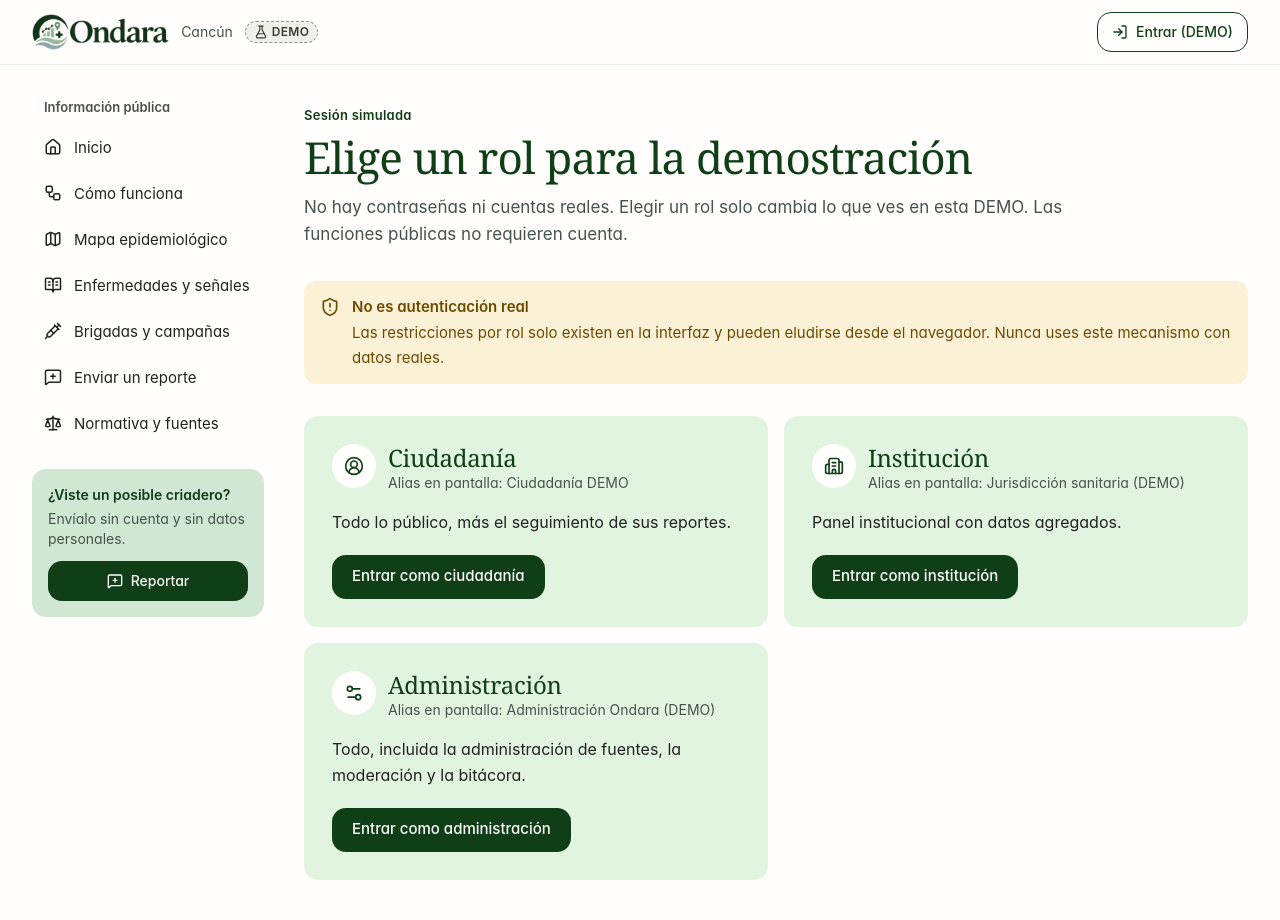
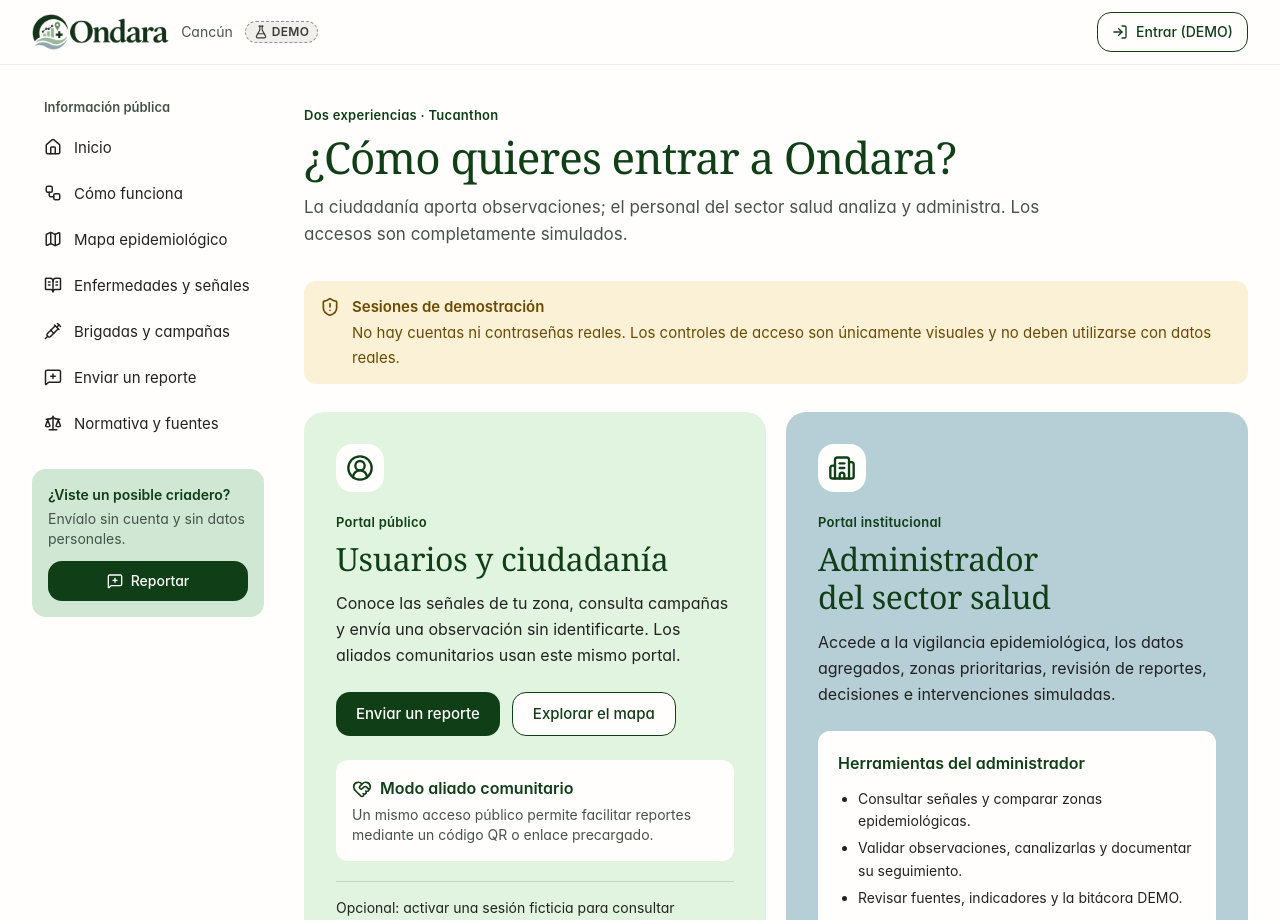
Before and after one commit to FranCiscoK18/TucanthonV3, a React (Vite) app: page /acceso in a window 1280 px wide. Shown: the top 920 px of the page. Built offline with nearby package versions, Linux system fonts and the light colour scheme.

Commit message:
feat(frontend): unificar en dos perfiles, ciudadanía y administrador de salud

```diff
--- a/src/app/access.ts
+++ b/src/app/access.ts
@@ -17,7 +17,7 @@ export type AreaId =
   | 'administracion';
 
 
-const EVERYONE: readonly UserRole[] = ['invitado', 'ciudadano', 'institucion', 'admin'];
+const EVERYONE: readonly UserRole[] = ['invitado', 'ciudadano', 'admin'];
 
 export const AREA_ROLES: Record<AreaId, readonly UserRole[]> = {
   inicio: EVERYONE,
@@ -28,7 +28,7 @@ export const AREA_ROLES: Record<AreaId, readonly UserRole[]> = {
   reportar: EVERYONE,
   normativa: EVERYONE,
   'mis-reportes': ['ciudadano', 'admin'],
-  institucion: ['institucion', 'admin'],
+  institucion: ['admin'],
   administracion: ['admin'],
 };
 
--- a/src/app/navigation.ts
+++ b/src/app/navigation.ts
@@ -33,8 +33,8 @@ export const NAV_ITEMS: NavItem[] = [
   { area: 'reportar', to: '/reportar', label: 'Enviar un reporte', shortLabel: 'Reportar', icon: MessageSquarePlus, group: 'publico' },
   { area: 'normativa', to: '/normativa', label: 'Normativa y fuentes', shortLabel: 'Normativa', icon: Scale, group: 'publico' },
   { area: 'mis-reportes', to: '/mis-reportes', label: 'Mis reportes', shortLabel: 'Mis reportes', icon: ClipboardList, group: 'cuenta' },
-  { area: 'institucion', to: '/institucion', label: 'Panel institucional', shortLabel: 'Panel', icon: Building2, group: 'gestion' },
-  { area: 'administracion', to: '/administracion', label: 'Administración', shortLabel: 'Admin', icon: Settings2, group: 'gestion' },
+  { area: 'institucion', to: '/institucion', label: 'Centro de vigilancia', shortLabel: 'Vigilancia', icon: Building2, group: 'gestion' },
+  { area: 'administracion', to: '/administracion', label: 'Gestión de reportes', shortLabel: 'Reportes', icon: Settings2, group: 'gestion' },
 ];
 
 export const NAV_GROUP_LABELS: Record<NavItem['group'], string> = {
@@ -51,7 +51,6 @@ export function navItemsFor(role: UserRole): NavItem[] {
 const TAB_PRIORITY: Record<UserRole, AreaId[]> = {
   invitado: ['inicio', 'mapa', 'reportar', 'brigadas'],
   ciudadano: ['inicio', 'mapa', 'reportar', 'mis-reportes'],
-  institucion: ['inicio', 'institucion', 'mapa', 'enfermedades'],
   admin: ['inicio', 'institucion', 'administracion', 'mapa'],
 };
 
--- a/src/components/layout/Header.tsx
+++ b/src/components/layout/Header.tsx
@@ -1,4 +1,4 @@
-import { Building2, CircleUserRound, LogIn, LogOut, Settings2, type LucideIcon } from 'lucide-react';
+import { CircleUserRound, LogIn, LogOut, Settings2, type LucideIcon } from 'lucide-react';
 import { useState } from 'react';
 import { Link, useNavigate } from 'react-router';
 import { useSession } from '../../app/session';
@@ -10,7 +10,6 @@ import { ButtonLink } from '../ui/Button';
 const roleIcons: Record<UserRole, LucideIcon> = {
   invitado: CircleUserRound,
   ciudadano: CircleUserRound,
-  institucion: Building2,
   admin: Settings2,
 };
 
--- a/src/config/roles.ts
+++ b/src/config/roles.ts
@@ -4,22 +4,19 @@ import type { SessionRole, UserRole } from '../types';
 export const roleLabels: Record<UserRole, string> = {
   invitado: 'Invitado',
   ciudadano: 'Ciudadanía',
-  institucion: 'Institución',
-  admin: 'Administración',
+  admin: 'Administrador de salud',
 };
 
 /** Alias genérico de cada rol: la DEMO nunca pide ni guarda un nombre real. */
 export const roleAliases: Record<SessionRole, string> = {
   ciudadano: 'Ciudadanía DEMO',
-  institucion: 'Jurisdicción sanitaria (DEMO)',
-  admin: 'Administración Ondara (DEMO)',
+  admin: 'Autoridad sanitaria (DEMO)',
 };
 
 export const roleAccessSummary: Record<UserRole, string> = {
   invitado: 'Inicio, cómo funciona, mapa, enfermedades, brigadas y normativa. Puede enviar reportes.',
   ciudadano: 'Todo lo público, más el seguimiento de sus reportes.',
-  institucion: 'Panel institucional con datos agregados.',
-  admin: 'Todo, incluida la administración de fuentes, la moderación y la bitácora.',
+  admin: 'Centro de vigilancia, decisiones simuladas, revisión de reportes, fuentes y bitácora.'
 };
 
-export const sessionRoles: SessionRole[] = ['ciudadano', 'institucion', 'admin'];
+export const sessionRoles: SessionRole[] = ['ciudadano', 'admin'];
--- a/src/pages/AdminPage.tsx
+++ b/src/pages/AdminPage.tsx
@@ -633,13 +633,13 @@ function ModulesSection() {
 }
 
 export function AdminPage() {
-  useDocumentTitle('Administración');
+  useDocumentTitle('Gestión de reportes');
   const [auditKey, setAuditKey] = useState(0);
   return (
     <>
       <PageHeader
-        eyebrow="Rol administración DEMO"
-        title="Administración"
+        eyebrow="Administrador del sector salud · DEMO"
+        title="Gestión y validación de reportes"
         description="Fuentes de datos, moderación, bitácora y separación de módulos. Todas las acciones son simuladas."
         meta={<DemoTag />}
       />
--- a/src/pages/HowItWorksPage.tsx
+++ b/src/pages/HowItWorksPage.tsx
@@ -199,7 +199,7 @@ export function HowItWorksPage() {
           <ul className="mt-4 list-disc space-y-2 pl-5 leading-relaxed">
             <li>No se cobra a la ciudadanía por reportar ni por consultar información.</li>
             <li>No hay comisiones por pacientes ni por referencias médicas.</li>
-            <li>El directorio es informativo: aparecer en él no depende de pagos.</li>
+            <li>Los aliados comunitarios utilizan el portal ciudadano para facilitar observaciones sin acceder a datos personales.</li>
             <li>Esta DEMO no presupone ningún subsidio ni adjudicación.</li>
           </ul>
         </div>
--- a/src/pages/InstitutionalPage.tsx
+++ b/src/pages/InstitutionalPage.tsx
@@ -247,7 +247,7 @@ function PilotSection() {
 }
 
 export function InstitutionalPage() {
-  useDocumentTitle('Panel institucional');
+  useDocumentTitle('Centro de vigilancia');
   const { session } = useSession();
   const [filters, setFilters] = useState<InstitutionalFilters>({ regionId: 'todas', period: 'ultimas-4' });
   const summary = useAsync(() => getInstitutionalSummary(filters), [filters]);
@@ -260,8 +260,8 @@ export function InstitutionalPage() {
     setExporting(true);
     setExportMessage(null);
     try {
-      const role = session?.role ?? 'institucion';
-      const result = await exportAggregatedReportsCsv(filters, { role, label: session?.alias ?? roleAliases.institucion });
+      const role = session?.role ?? 'admin';
+      const result = await exportAggregatedReportsCsv(filters, { role, label: session?.alias ?? roleAliases.admin });
       downloadCsv(result.filename, result.content);
       setExportMessage({
         tone: 'tip',
@@ -278,8 +278,8 @@ export function InstitutionalPage() {
     <>
       <PageHeader
         eyebrow="Datos agregados"
-        title="Panel institucional"
-        description="Métricas primarias del piloto: utilidad, oportunidad, seguimiento, cobertura y sostenibilidad del servicio."
+        title="Centro de vigilancia epidemiológica"
+        description="Herramientas simuladas para que el sector salud explore señales, zonas prioritarias, reportes revisados y seguimiento institucional. Las métricas operativas se muestran más abajo."
         meta={
           <>
             <DataKindBadge kind="estimado" compact />
--- a/src/pages/LoginPage.tsx
+++ b/src/pages/LoginPage.tsx
@@ -1,124 +1,83 @@
-import { Building2, CircleUserRound, Settings2, ShieldAlert, type LucideIcon } from 'lucide-react';
+import { Building2, CircleUserRound, ShieldAlert, HeartHandshake, ClipboardCheck } from 'lucide-react';
 import { useState } from 'react';
 import { useNavigate, useSearchParams } from 'react-router';
 import { AREA_ROLES, type AreaId } from '../app/access';
-import { NAV_ITEMS } from '../app/navigation';
 import { useSession } from '../app/session';
 import { Button, ButtonLink } from '../components/ui/Button';
 import { Notice } from '../components/ui/Notice';
 import { PageHeader } from '../components/ui/PageHeader';
-import { roleAccessSummary, roleAliases, roleLabels, sessionRoles } from '../config/roles';
 import { useDocumentTitle } from '../hooks/useDocumentTitle';
 import type { SessionRole } from '../types';
-import { cx } from '../utils/cx';
 
-const roleIcons: Record<SessionRole, LucideIcon> = {
-  ciudadano: CircleUserRound,
-  institucion: Building2,
-  admin: Settings2,
-};
-
-function isArea(value: string | null): value is AreaId {
-  return value !== null && value in AREA_ROLES;
+function safeNext(value: string | null): string | null {
+  return value && value.startsWith('/') && !value.startsWith('//') ? value : null;
 }
-
-/** Solo se permite volver a rutas internas (evita redirecciones abiertas). */
-function safeNext(value: string | null): string | null {
-  if (!value || !value.startsWith('/') || value.startsWith('//')) return null;
-  return value;
-}
-
 export function LoginPage() {
-  useDocumentTitle('Acceso DEMO');
+  useDocumentTitle('Accesos de Ondara');
   const { role: currentRole, signIn } = useSession();
   const navigate = useNavigate();
   const [params] = useSearchParams();
   const [pending, setPending] = useState<SessionRole | null>(null);
   const next = safeNext(params.get('siguiente'));
-  const areaParam = params.get('area');
-  const area = isArea(areaParam) ? areaParam : null;
-  const areaLabel = area ? NAV_ITEMS.find((item) => item.area === area)?.label : null;
-  const allowedRoles = area ? AREA_ROLES[area] : null;
-
+  const requested = params.get('area');
+  const area: AreaId | null = requested && Object.prototype.hasOwnProperty.call(AREA_ROLES, requested)
+    ? requested as AreaId : null;
   const choose = async (role: SessionRole) => {
     setPending(role);
+    try {
       await signIn(role);
+      navigate(next && (!area || AREA_ROLES[area].includes(role)) ? next : role === 'admin' ? '/institucion' : '/', { replace: true });
+    } finally {
       setPending(null);
-    const canGoNext = next && (!allowedRoles || allowedRoles.includes(role));
-    navigate(canGoNext ? next : role === 'ciudadano' ? '/' : (NAV_ITEMS.find((item) => AREA_ROLES[item.area].includes(role) && item.group === 'gestion')?.to ?? '/'), {
-      replace: true,
-    });
+    }
   };
-
   return (
     <>
-      <PageHeader
-        eyebrow="Sesión simulada"
-        title="Elige un rol para la demostración"
-        description="No hay contraseñas ni cuentas reales. Elegir un rol solo cambia lo que ves en esta DEMO. Las funciones públicas no requieren cuenta."
-      />
-
-      {areaLabel && (
-        <Notice tone="info" title={`«${areaLabel}» requiere una sesión DEMO`} className="mb-6" role="status">
-          Elige un rol con acceso a esa sección para continuar. Roles con acceso:{' '}
-          {allowedRoles
-            ?.filter((role) => role !== 'invitado')
-            .map((role) => roleLabels[role])
-            .join(', ')}
-          .
+      <PageHeader eyebrow="Dos experiencias · Tucanthon" title="¿Cómo quieres entrar a Ondara?"
+        description="La ciudadanía aporta observaciones; el personal del sector salud analiza y administra. Los accesos son completamente simulados." />
+      <Notice tone="caution" title="Sesiones de demostración" icon={ShieldAlert} className="mb-7">
+        No hay cuentas ni contraseñas reales. Los controles de acceso son únicamente visuales y no deben utilizarse con datos reales.
       </Notice>
-      )}
-
-      <Notice tone="caution" title="No es autenticación real" icon={ShieldAlert} className="mb-8">
-        Las restricciones por rol solo existen en la interfaz y pueden eludirse desde el navegador. Nunca uses este
-        mecanismo con datos reales.
-      </Notice>
-
-      <ul className="grid grid-cols-1 gap-4 md:grid-cols-2">
-        {sessionRoles.map((role) => {
-          const Icon = roleIcons[role];
-          const allowed = !allowedRoles || allowedRoles.includes(role);
-          const isCurrent = currentRole === role;
-          return (
-            <li key={role} className={cx('card flex flex-col', isCurrent ? 'card-sage' : 'card-keylime')}>
-              <div className="flex items-start gap-3">
-                <span className="inline-flex size-11 shrink-0 items-center justify-center rounded-full bg-cream-paper text-forest-ink">
-                  <Icon className="size-5" aria-hidden="true" />
-                </span>
-                <div>
-                  <h2 className="text-[1.5rem]">{roleLabels[role]}</h2>
-                  <p className="text-sm text-muted">Alias en pantalla: {roleAliases[role]}</p>
+      <div className="grid gap-5 lg:grid-cols-2">
+        <section className="rounded-[20px] bg-keylime-wash p-6 sm:p-8" aria-labelledby="acceso-ciudadano">
+          <span className="inline-flex size-12 items-center justify-center rounded-2xl bg-cream-paper text-forest-ink"><CircleUserRound className="size-7" /></span>
+          <p className="eyebrow mt-5">Portal público</p>
+          <h2 id="acceso-ciudadano" className="mt-2 text-[2rem]">Usuarios y ciudadanía</h2>
+          <p className="mt-3 leading-relaxed">Conoce las señales de tu zona, consulta campañas y envía una observación sin identificarte. Los aliados comunitarios usan este mismo portal.</p>
+          <div className="mt-6 flex flex-wrap gap-3">
+            <ButtonLink to="/reportar">Enviar un reporte</ButtonLink>
+            <ButtonLink to="/mapa" variant="secondary">Explorar el mapa</ButtonLink>
           </div>
+          <div className="mt-6 rounded-xl bg-cream-paper p-4">
+            <p className="flex items-center gap-2 font-semibold text-forest-ink"><HeartHandshake className="size-5" /> Modo aliado comunitario</p>
+            <p className="mt-1 text-sm text-muted">Un mismo acceso público permite facilitar reportes mediante un código QR o enlace precargado.</p>
           </div>
-              <p className="mt-4 flex-1 leading-relaxed">{roleAccessSummary[role]}</p>
-              <div className="mt-5 flex flex-wrap items-center gap-3">
-                <Button
-                  onClick={() => choose(role)}
-                  loading={pending === role}
-                  disabled={pending !== null && pending !== role}
-                  variant={allowed ? 'primary' : 'secondary'}
-                  aria-describedby={!allowed ? `sin-acceso-${role}` : undefined}
-                >
-                  {isCurrent ? 'Continuar con este rol' : `Entrar como ${roleLabels[role].toLowerCase()}`}
+          <div className="mt-5 border-t border-forest-ink/15 pt-4">
+            <p className="mb-3 text-sm">Opcional: activar una sesión ficticia para consultar «Mis reportes».</p>
+            <Button variant="secondary" icon={ClipboardCheck} loading={pending === 'ciudadano'} disabled={pending === 'admin'} onClick={() => choose('ciudadano')}>
+              {currentRole === 'ciudadano' ? 'Continuar como ciudadano DEMO' : 'Activar sesión de usuario DEMO'}
             </Button>
-                {!allowed && (
-                  <span id={`sin-acceso-${role}`} className="text-sm text-muted">
-                    Sin acceso a «{areaLabel}»
-                  </span>
-                )}
-                {isCurrent && <span className="text-sm font-medium text-forest-ink">Rol actual</span>}
           </div>
-            </li>
-          );
-        })}
+        </section>
+        <section className="rounded-[20px] bg-slate-hush p-6 sm:p-8" aria-labelledby="acceso-salud">
+          <span className="inline-flex size-12 items-center justify-center rounded-2xl bg-cream-paper text-forest-ink"><Building2 className="size-7" /></span>
+          <p className="eyebrow mt-5">Portal institucional</p>
+          <h2 id="acceso-salud" className="mt-2 text-[2rem]">Administrador del sector salud</h2>
+          <p className="mt-3 leading-relaxed">Accede a la vigilancia epidemiológica, los datos agregados, zonas prioritarias, revisión de reportes, decisiones e intervenciones simuladas.</p>
+          <div className="mt-6 space-y-3 rounded-xl bg-cream-paper p-5">
+            <p className="font-semibold text-forest-ink">Herramientas del administrador</p>
+            <ul className="list-disc space-y-1 pl-5 text-sm leading-relaxed">
+              <li>Consultar señales y comparar zonas epidemiológicas.</li>
+              <li>Validar observaciones, canalizarlas y documentar su seguimiento.</li>
+              <li>Revisar fuentes, indicadores y la bitácora DEMO.</li>
             </ul>
-
-      <div className="mt-8 flex flex-wrap items-center gap-3">
-        <ButtonLink to="/" variant="ghost">
-          Seguir sin cuenta (invitado)
-        </ButtonLink>
-        <p className="text-sm text-muted">{roleAccessSummary.invitado}</p>
+            <Button className="mt-3 w-full" loading={pending === 'admin'} disabled={pending === 'ciudadano'} onClick={() => choose('admin')}>
+              {currentRole === 'admin' ? 'Continuar como administrador DEMO' : 'Entrar como administrador del sector salud'}
+            </Button>
           </div>
+        </section>
+      </div>
+      <p className="mt-6 text-sm text-muted">La plataforma funciona con dos perfiles simulados. La moderación forma parte del portal institucional, sin una tercera sesión de operador Ondara.</p>
     </>
   );
 }
--- a/src/services/guards.ts
+++ b/src/services/guards.ts
@@ -5,7 +5,7 @@ function isRecord(value: unknown): value is Record<string, unknown> {
   return typeof value === 'object' && value !== null && !Array.isArray(value);
 }
 
-const SESSION_ROLES: readonly SessionRole[] = ['ciudadano', 'institucion', 'admin'];
+const SESSION_ROLES: readonly SessionRole[] = ['ciudadano', 'admin'];
 const REPORT_STATUSES: readonly ReportStatus[] = ['pendiente', 'en_revision', 'verificado', 'canalizado', 'cerrado'];
 
 export function isSessionRole(value: unknown): value is SessionRole {
--- a/src/services/storage.ts
+++ b/src/services/storage.ts
@@ -1,6 +1,6 @@
 /**
- * Acceso seguro a `localStorage`. Solo se usan las cuatro claves permitidas
- * (sesión mock, citas, reportes propios y bitácora). Todo lo leído se valida:
+ * Acceso seguro a `localStorage`. Solo se usan las tres claves permitidas
+ * (sesión mock, reportes propios y bitácora). Todo lo leído se valida:
  * si el contenido no tiene la forma esperada, se ignora.
  */
 import { STORAGE_KEYS } from '../config/demo';
@@ -46,7 +46,7 @@ export function removeStored(key: StorageKey): void {
   }
 }
 
-/** Borra todos los datos locales de la DEMO (las cuatro claves). */
+/** Borra todos los datos locales de la DEMO (las tres claves). */
 export function clearDemoStorage(): void {
   Object.values(STORAGE_KEYS).forEach(removeStored);
 }
--- a/src/types/system.ts
+++ b/src/types/system.ts
@@ -1,7 +1,7 @@
 import type { DataKind, DemoRecord, ISODate, ISODateTime } from './common';
 import type { ModerationDecision, ReportStatus } from './participation';
 
-export type UserRole = 'invitado' | 'ciudadano' | 'institucion' | 'admin';
+export type UserRole = 'invitado' | 'ciudadano' | 'admin';
 
 export type SessionRole = Exclude<UserRole, 'invitado'>;
 
```
Also changed, not shown: 1 other file (tests, documents, lock files or other folders). Lines whose indentation alone changed are shown as unchanged.
